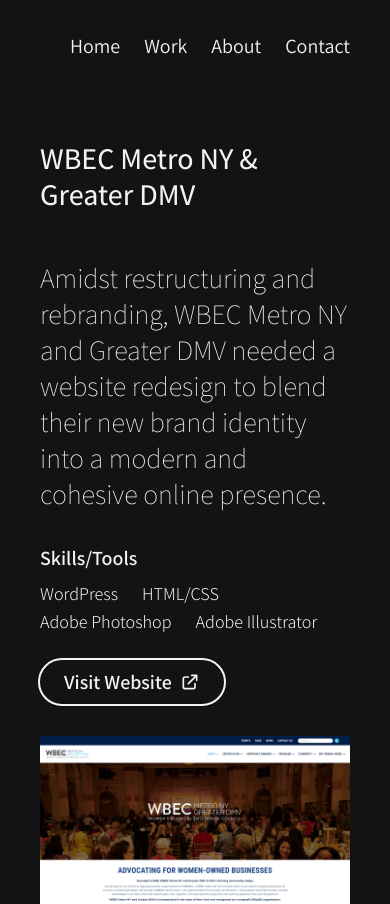
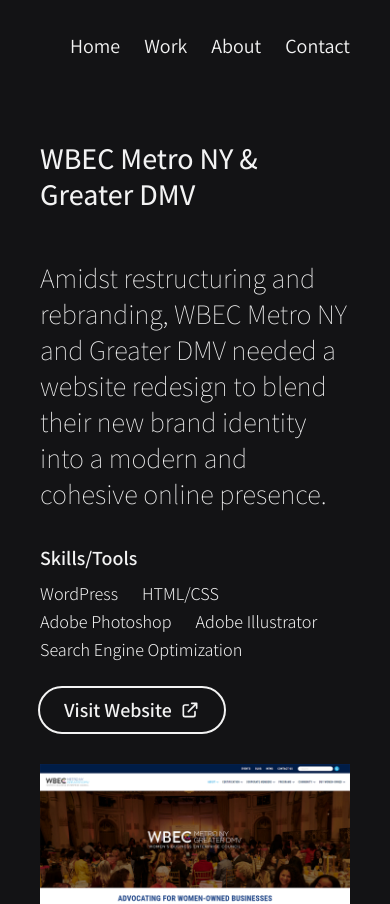
Before and after one commit to aescaba/portfolio, a Next.js app: page /work/wbecnydmv in a window 390 px wide. Shown: the top 904 px of the page. Built offline with nearby package versions, Linux system fonts and the light colour scheme.

Commit message:
edit alt text for wbec responsive mockup

```diff
--- a/pages/work/wbecnydmv.js
+++ b/pages/work/wbecnydmv.js
@@ -17,7 +17,8 @@
   "WordPress",
   "HTML/CSS",
   "Adobe Photoshop",
-  "Adobe Illustrator"
+  "Adobe Illustrator",
+  "Search Engine Optimization"
 ]
 
 const imgInfo = {
@@ -60,7 +61,7 @@
 
       {/* row - full size image */}
       {/* <WorkRow> */}
-        <Image class="" src={responsiveMockup} alt="Early sketches of possible interactions; collection references and inspiration" placeholder="blur" width={1260} height={840} />
+        <Image class="" src={responsiveMockup} alt="Mockup of WBEC site on a desktop, laptop, tablet, and phone" placeholder="blur" width={1260} height={840} />
       {/* </WorkRow> */}
     </WorkPage>
   );
```
